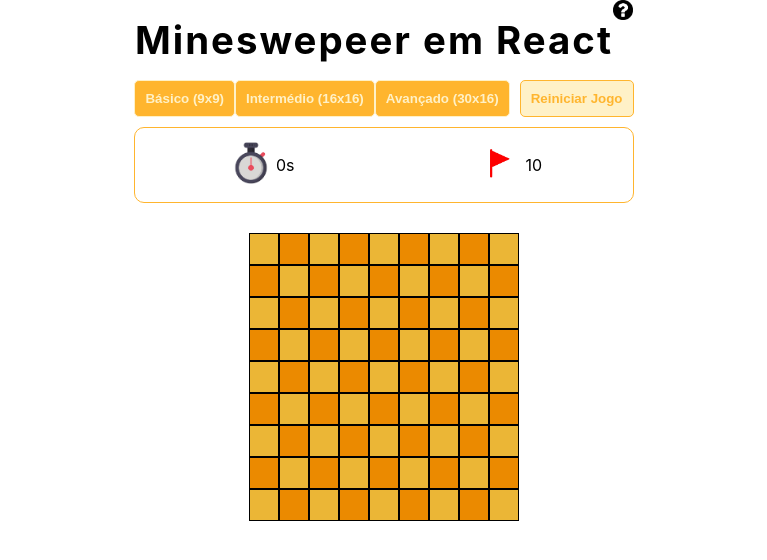
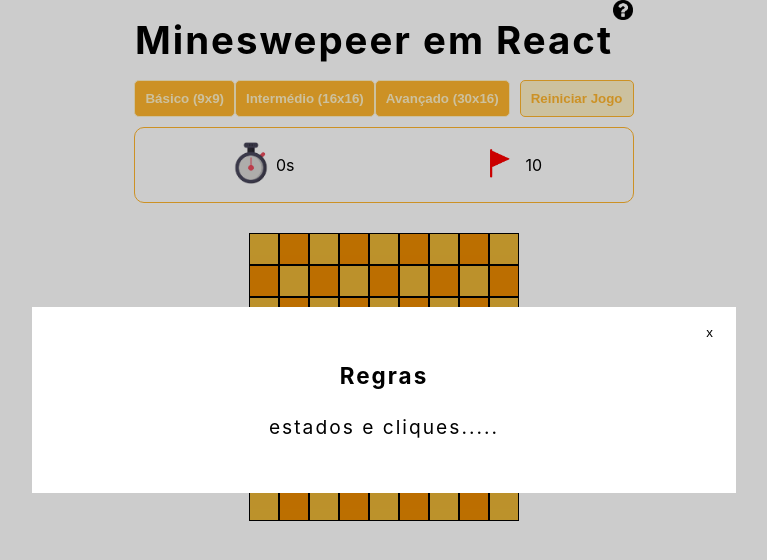
Before and after one commit to catarinagraca/mineswepeer, a React (Create React App) app: page / in a window 1280 px wide. Both pictures are taken after a click on the picture 879 px from the left and 10 px from the top of the page. Shown: the top 560 px of the page, without its empty margins (256-1023 px from the left). Built offline with nearby package versions, Linux system fonts and the light colour scheme.

Commit message:
pop up regras

```diff
--- a/src/componentes/cell/cell.jsx
+++ b/src/componentes/cell/cell.jsx
@@ -8,6 +8,6 @@ export default function Cell({handleClick,x,y, cell}){
     }
 
     return(
-        <button className="quadrado" onClick={handleCellClick}>{cell.bomb ? <img src="imagens/redflag.png" width={20} alt="flag" /> : ''}</button>
+        <button className="quadrado" onClick={handleCellClick}>{cell.bomb ? <img src="imagens/bombs.png" width={25} alt="flag" /> : ''}</button>
     )
 }
--- a/src/componentes/control panel/controlPanel.jsx
+++ b/src/componentes/control panel/controlPanel.jsx
@@ -1,6 +1,7 @@
 import React,{ useEffect, useState } from "react";
 import "./controlPanel.css";
 import Timer from "../timer/timer";
+
 
 export default function ControlPanel({
   onLevelChange,
--- a/src/componentes/header/header.jsx
+++ b/src/componentes/header/header.jsx
@@ -1,17 +1,26 @@
 import React from "react";
+import Rules from "../popup rules/rules";
+import { useState } from "react";
 
 function Header() {
 
-  const handleImageClick = () => {
-    // Abre um pop-up quando a imagem é clicada
-    alert("Pop-up aberto!");
+
+  const[popUp,setPopUp]=useState(false)
+  const handlePopUp = () => {
+    setPopUp(true)
   };
+
 
     return (
       <header>
 
         <h1 className="title">Mineswepeer em React</h1>
-        <img src="imagens/questionMark.png" width={20} height={20} alt="relogio" onClick={handleImageClick}/>
+        <img src="imagens/questionMark.png" width={20} height={20} alt="relogio" onClick={handlePopUp}/>
+        <Rules trigger={popUp} setTrigger={setPopUp}>
+          <h3>Regras</h3>
+          <p> estados e cliques.....</p>
+
+        </Rules>
         {/* <svg className="svg" xmlns="http://www.w3.org/2000/svg" viewBox="0 0 1440 320"><path fill="#feac56" fill-opacity="1" d="M0,224L40,208C80,192,160,160,240,154.7C320,149,400,171,480,186.7C560,203,640,213,720,192C800,171,880,117,960,106.7C1040,96,1120,128,1200,138.7C1280,149,1360,139,1400,133.3L1440,128L1440,0L1400,0C1360,0,1280,0,1200,0C1120,0,1040,0,960,0C880,0,800,0,720,0C640,0,560,0,480,0C400,0,320,0,240,0C160,0,80,0,40,0L0,0Z"></path></svg> */}
       </header>
     );
--- /dev/null
+++ b/src/componentes/popup rules/rules.css
@@ -0,0 +1,31 @@
+.popup{
+    position: fixed;
+    width: 100%;
+    height: 100vh;
+    background-color: rgba(0, 0, 0, 0.2);
+    display: flex;
+    justify-content: center;
+    align-items: center;
+}
+
+.popup-inner{
+    position: relative;
+    padding: 32px;
+    width: 100%;
+    max-width: 640px;
+    background-color: #FFF;
+}
+
+.popup-inner .closebtn{
+    position: absolute;
+    top: 16px;
+    right: 16px;
+
+}
+
+.closebtn{
+    background-color: white;
+    border: 1px solid white;
+    border-radius: 100%;
+
+}
--- /dev/null
+++ b/src/componentes/popup rules/rules.jsx
@@ -0,0 +1,17 @@
+import React from "react";
+import './rules.css';
+
+
+export default function Rules(props){
+
+
+
+    return(props.trigger)?(
+        <div className="popup">
+            <div className="popup-inner">
+                <button className="closebtn" onClick={()=>props.setTrigger(false)}>x</button>
+                {props.children}
+            </div>
+        </div>
+    ):''
+}
```
Also changed, not shown: public/imagens/bombs.png (added).
